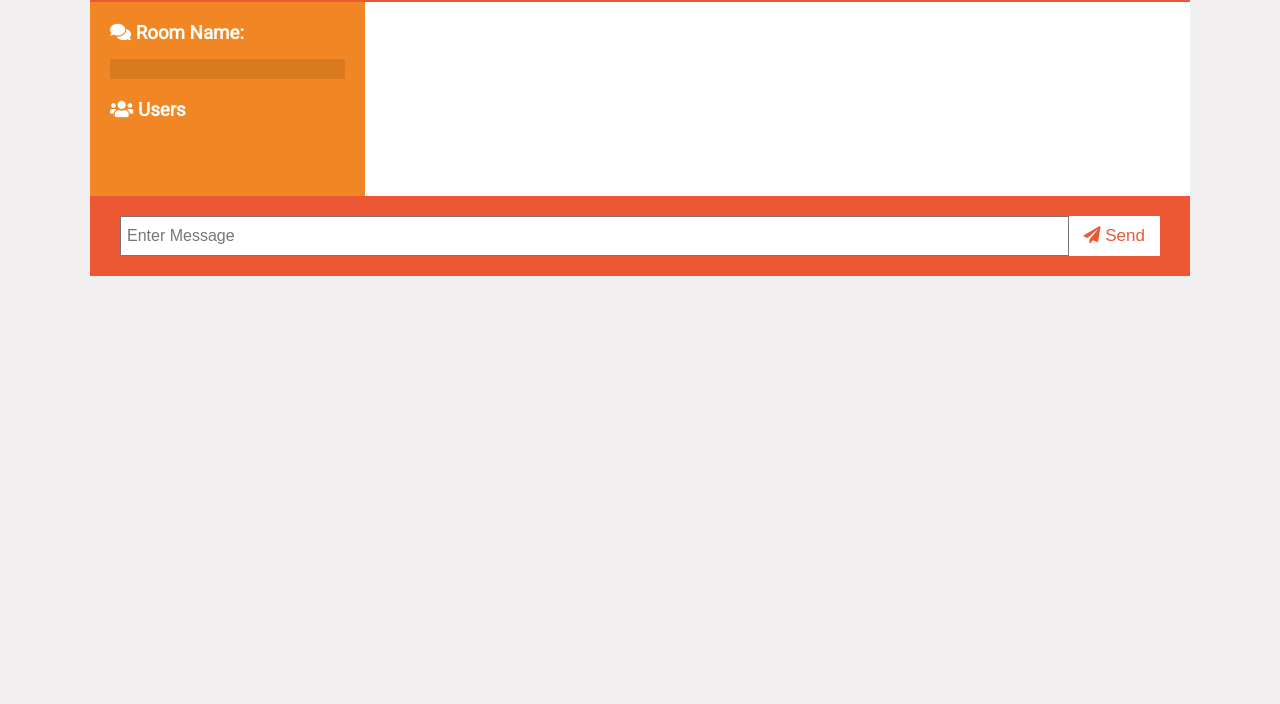
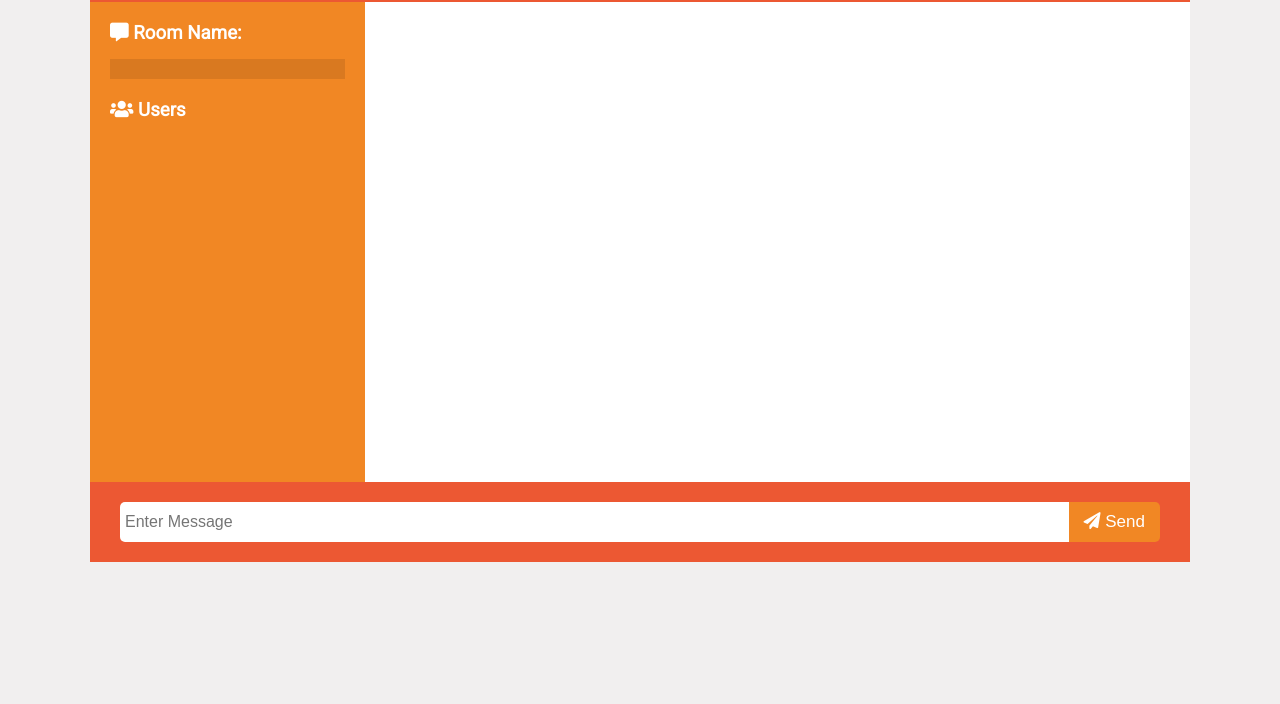
Before and after one commit to inrittik/Firefirst, a website: page public/chat.html in a window 1280 px wide. Shown: the part 96-800 px from the top of the page. Drawn offline with nearby package versions, Linux system fonts and the light colour scheme; no server answers.

Commit message:
styles changed

```diff
--- a/public/chat.html
+++ b/public/chat.html
@@ -13,11 +13,11 @@
       <h1><i class="fas fa-fire-alt icon"></i> Firefirst
         <i class="fas fa-chevron-circle-down menu-toggle-down"></i>
       </h1>
-      <a href="index.html" class="btn">Leave Room</a>
+      <a href="index.html" class="btn" id="leave"><i class="fas fa-backspace"></i> Leave Room</a>
     </header>
     <main class="chat-main">
       <div class="chat-sidebar">
-        <h3><i class="fas fa-comments"></i> Room Name:</h3>
+        <h3><i class="fas fa-comment-alt"></i> Room Name:</h3>
         <h2 id="room-name"></h2>
         <h3><i class="fas fa-users"></i> Users</h3>
         <ul id="users">
@@ -35,7 +35,7 @@
           required
           autocomplete="off"
         />
-        <button class="btn"><i class="fas fa-paper-plane"></i> Send</button>
+        <button class="btn" id="send"><i class="fas fa-paper-plane"></i> Send</button>
       </form>
     </div>
   </div>
--- a/public/css/style.css
+++ b/public/css/style.css
@@ -5,8 +5,6 @@
 	--dark-color-b: #f18724;
 	--light-color: rgba(233, 230, 230, 0.61);
 	--light-color-b: #fff;
-	--success-color: #5cb85c;
-	--error-color: #d9534f;
 }
 
 * {
@@ -61,6 +59,7 @@ a {
 .chat-main {
 	display: grid;
 	grid-template-columns: 1fr 3fr;
+	height: 60vh;
 }
 
 .chat-sidebar {
@@ -93,7 +92,7 @@ a {
 	color: #fff;
 	padding: 20px 20px 60px;
 	width: 300px;
-	height: 39%;
+	height: 60vh;
 	overflow-y: auto;
 }
 .offcanvas h2 {
@@ -150,6 +149,21 @@ a {
 	padding: 5px;
 	height: 40px;
 	flex: 1;
+	border-top-left-radius: 5px;
+	border-bottom-left-radius: 5px;
+	border: none;
+}
+input:focus, textarea:focus, select:focus{
+	outline: none;
+}
+#send{
+	background-color: var(--dark-color-b);
+	color: white;
+	border-top-right-radius: 5px;
+	border-bottom-right-radius: 5px;
+}
+#leave{
+	border-radius: 5px;
 }
 
 /* Join Page */
```
